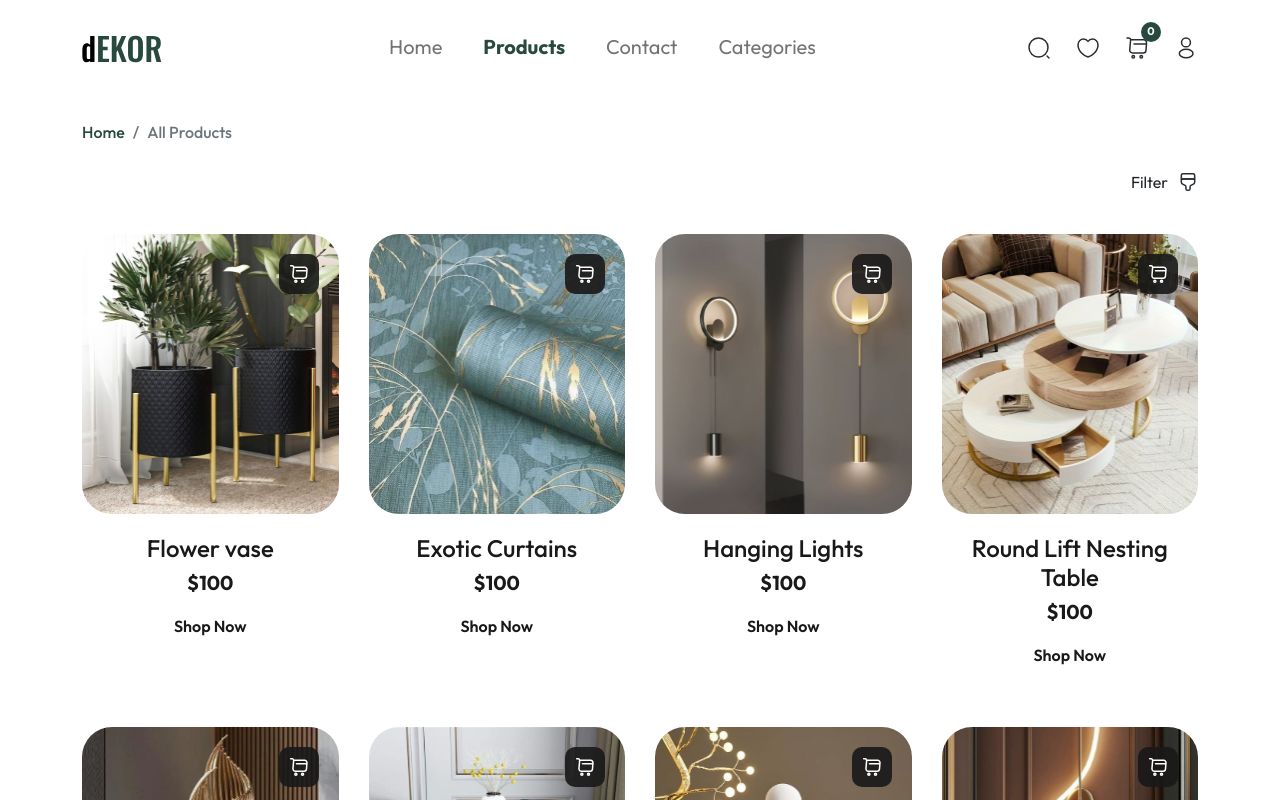
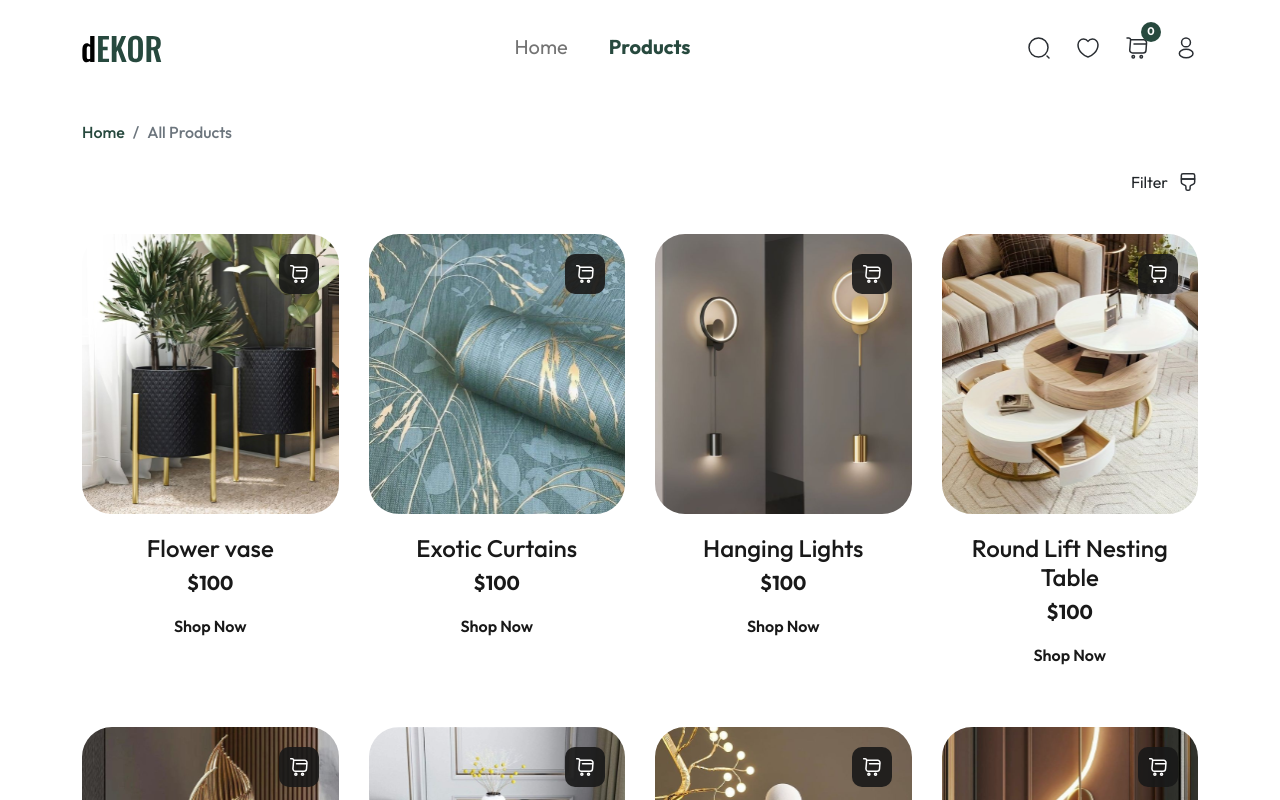
Before and after one commit to Ayodejioladimeji/dEkOR, a Next.js app: page /product in a window 1280 px wide. Shown: the top 800 px of the page. Built offline with nearby package versions, Linux system fonts and the light colour scheme.

Commit message:
added fixes

```diff
--- a/src/components/Navbar.tsx
+++ b/src/components/Navbar.tsx
@@ -26,7 +26,6 @@ function Header() {
         </div>
 
         <ul className="mobile-navbar">
-
           <li className="nav-item">
             <Search />
           </li>
@@ -42,7 +41,6 @@ function Header() {
           <li className="nav-item">
             <Profile />
           </li>
-
         </ul>
 
         <Navbar.Collapse id="responsive-navbar-nav">
@@ -70,7 +68,7 @@ function Header() {
                 </Link>
               </li>
 
-              <li className="nav-item">
+              {/* <li className="nav-item">
                 <Link
                   className={`nav-link ${
                     router.pathname === "/contact" ? "active" : ""
@@ -90,7 +88,7 @@ function Header() {
                 >
                   Categories
                 </Link>
-              </li>
+              </li> */}
             </Nav>
           </ul>
 
```
Also changed, not shown: src/components/Search.tsx (added, +13 -0 lines). Lines whose indentation alone changed are shown as unchanged.
